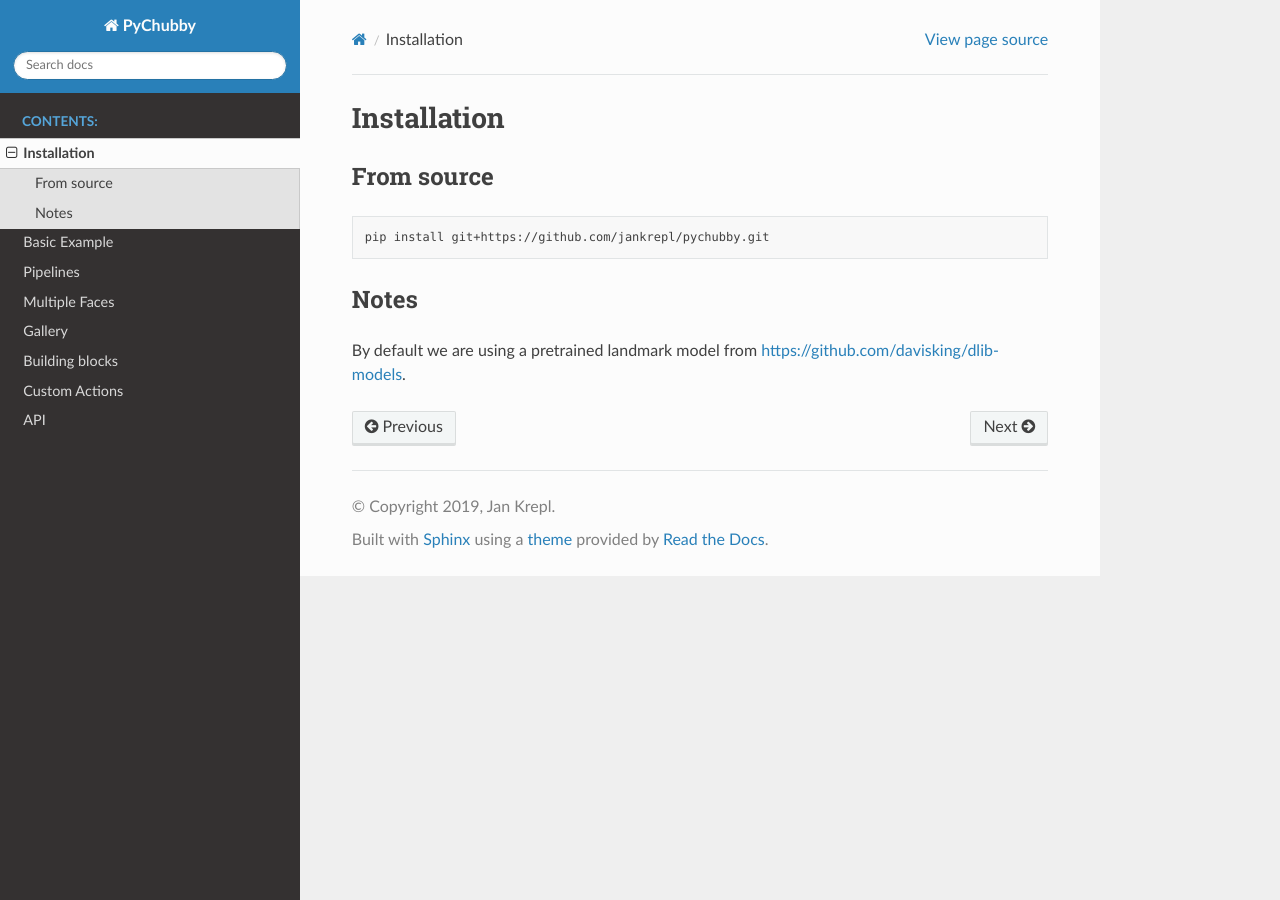
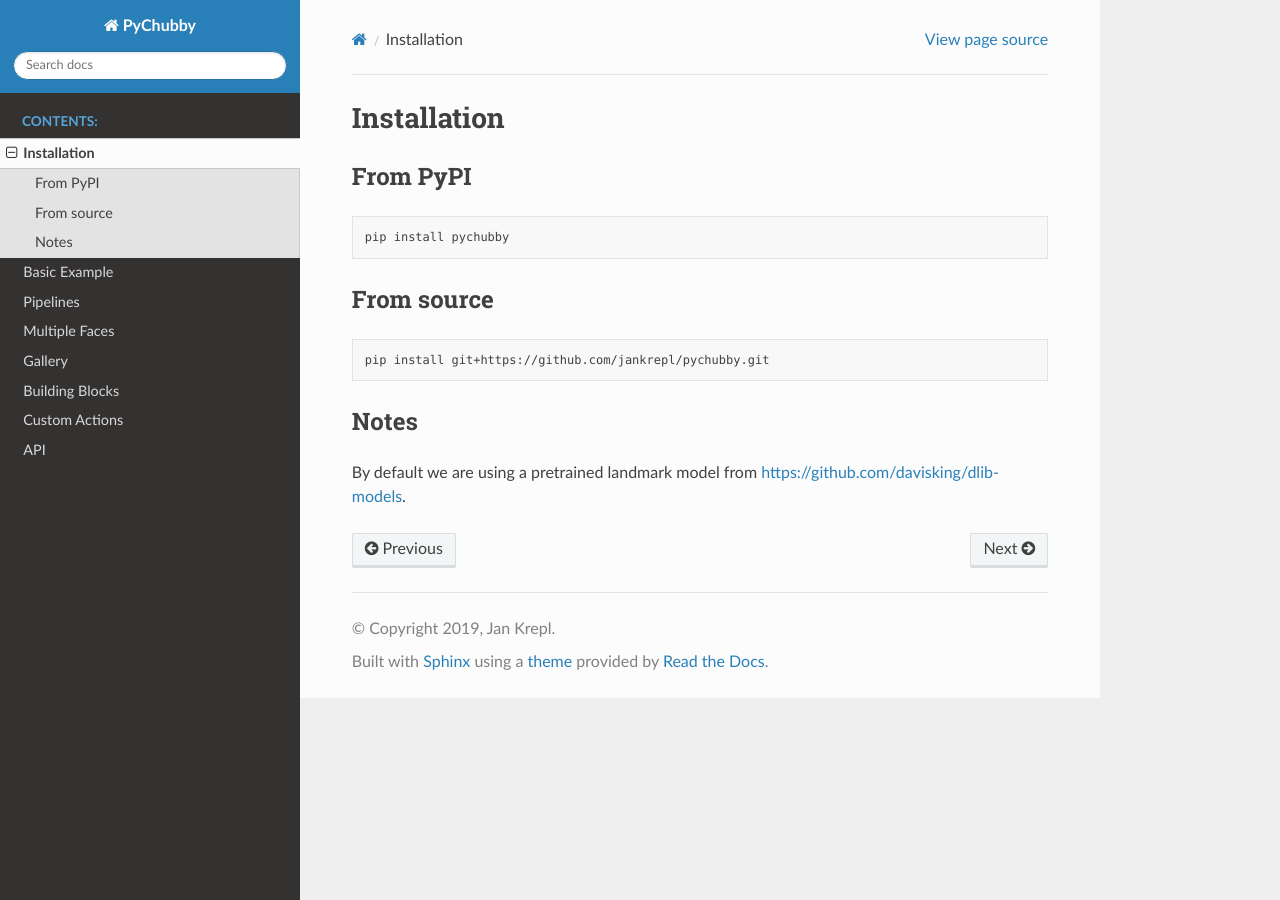
Before and after one commit to jankrepl/pychubby, a Sphinx documentation site: the page built from docs/source/installation.rst, in a window 1280 px wide. Built offline with Sphinx 7.4.7 and the Read the Docs theme 2.0.0, drawn with Linux system fonts in a browser that asks for light colours.

Commit message:
update install docs and add pypi badge

```diff
--- a/docs/source/building_blocks.rst
+++ b/docs/source/building_blocks.rst
@@ -1,7 +1,8 @@
 .. _building_blocks:
 
-Building blocks
+Building Blocks
 ===============
+This page is dedicated to explaining the logic behind :code:`pychubby`.
 
 68 landmarks
 ------------
--- a/docs/source/installation.rst
+++ b/docs/source/installation.rst
@@ -1,5 +1,12 @@
 Installation
 ============
+
+From PyPI
+---------
+.. code-block:: bash
+
+	pip install pychubby
+
 
 From source
 -----------
```
Also changed, not shown: README.md (+3 -1 lines).
